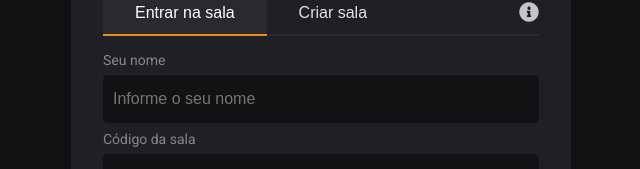
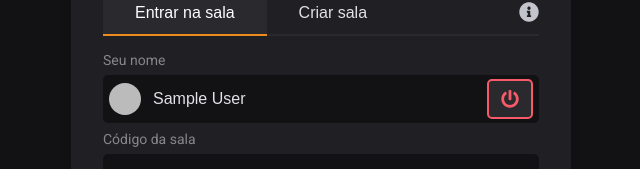
Before and after one commit to Jonatan966/my-planning-poker, a Next.js app: page / in a window 1280 px wide. Shown: the part 248-417 px from the top of the page, without its empty margins (319-959 px from the left). Built offline with nearby package versions, Linux system fonts and the light colour scheme; no server answers; sample sign-in values are in the browser's storage.

Commit message:
feat: use people input component

```diff
--- a/src/components/domain/connection-form/index.tsx
+++ b/src/components/domain/connection-form/index.tsx
@@ -7,6 +7,7 @@ import { TextInput } from "../../ui/text-input";
 import { useRoomStore } from "../../../stores/room-store";
 
 import styles from "./styles.module.css";
+import { PeopleInput } from "./people-input";
 
 interface ConnectionFormProps {
   children?: ReactNode;
@@ -78,16 +79,11 @@ function ConnectionForm({
     case "create":
       return (
         <form className={styles.form} onSubmit={handleCreateRoom}>
-          <TextInput.Root title="Seu nome">
-            <TextInput.Input
-              placeholder="Informe o seu nome"
+          <PeopleInput
+            ref={peopleNameInputRef}
             defaultValue={peopleName}
-              ref={peopleNameInputRef}
-              required
-              maxLength={20}
             disabled={isLoading}
           />
-          </TextInput.Root>
 
           <TextInput.Root title="Nome da sala">
             <TextInput.Input
@@ -111,16 +107,11 @@ function ConnectionForm({
     case "enter":
       return (
         <form className={styles.form} onSubmit={handleConnectOnRoom}>
-          <TextInput.Root title="Seu nome">
-            <TextInput.Input
-              placeholder="Informe o seu nome"
+          <PeopleInput
+            ref={peopleNameInputRef}
             defaultValue={peopleName}
-              ref={peopleNameInputRef}
-              required
-              maxLength={20}
             disabled={isLoading}
           />
-          </TextInput.Root>
 
           <TextInput.Root title="Código da sala">
             <TextInput.Input
```
Also changed, not shown: src/components/domain/connection-dialog/people-form/index.tsx (+2 -9 lines). Lines whose indentation alone changed are shown as unchanged.
